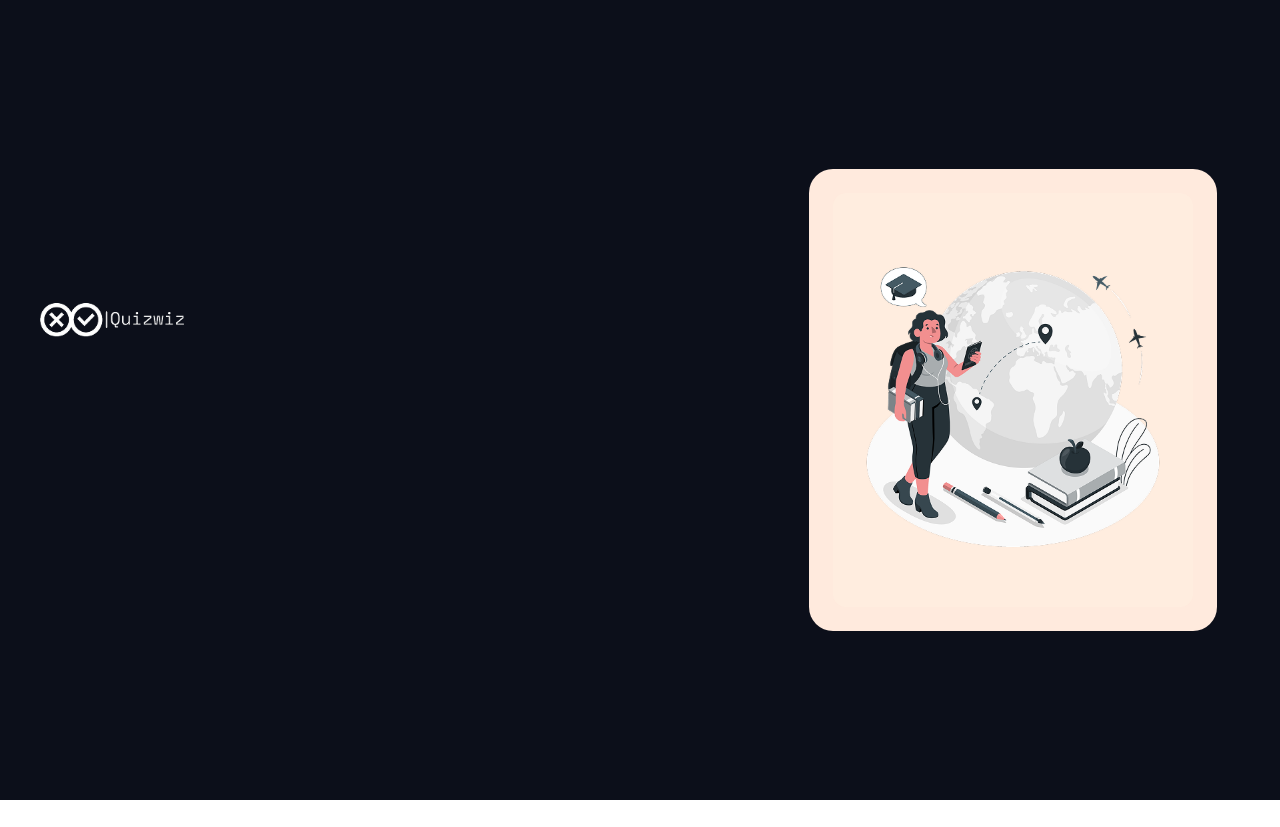
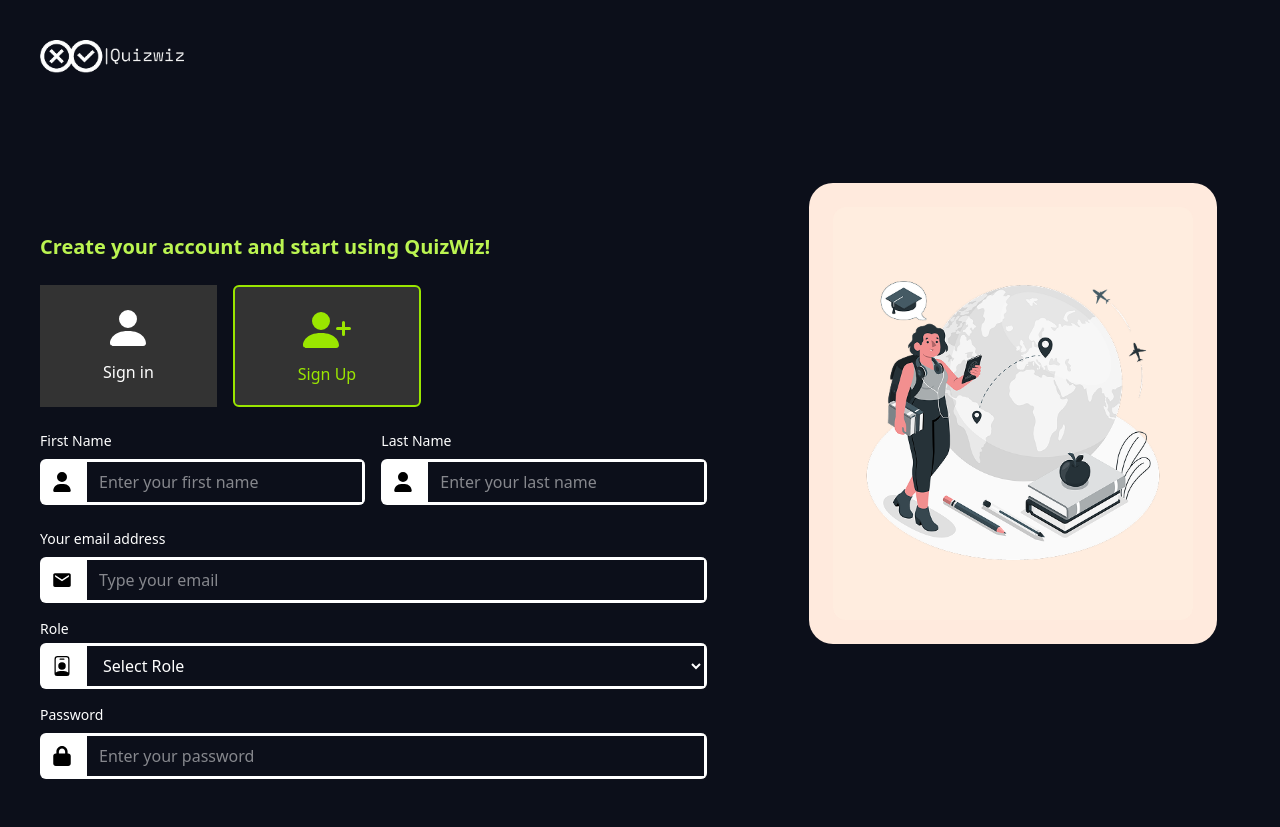
Before and after one commit to heba39920/Quiz-App, a React (Vite) app: page /Quiz-App/register in a window 1280 px wide. Before the commit the page ends 800 px from the top, so only its background shows below. Built offline with nearby package versions, Linux system fonts and the light colour scheme.

Commit message:
making a Register design and interface for data

```diff
--- a/src/interface/AuthInterface.tsx
+++ b/src/interface/AuthInterface.tsx
@@ -7,3 +7,12 @@ export interface ResetPasswordPayload {
   otp: string;
   password: string;
   confirmPassword?: string; }
+
+
+export interface RegisterPayload {
+  first_name :string;
+  last_name:string;
+  email:string;
+  password:string;
+  role:string;
+}
--- a/src/pages/Authentication/Register/Register.tsx
+++ b/src/pages/Authentication/Register/Register.tsx
@@ -1,10 +1,102 @@
+import InputField from "@/components/InputField";
+import { BsFillPersonFill, BsFillPersonPlusFill, BsPersonBadge } from "react-icons/bs"
+import { FaLock, FaUser } from "react-icons/fa6";
+import { IoMdCodeWorking, IoMdGitNetwork, IoMdMail } from "react-icons/io";
+import { useNavigate } from "react-router-dom"
 
 
 const Register = () => {
+
+
+  const navigate = useNavigate();
+
+
   return (
-    <div>
+    <>
+       <h2 className="text-xl text-lime-300 font-semibold mb-6">
+          Create your account and start using QuizWiz!
+        </h2>
 
-    </div>
+      <div className="flex gap-4 mb-6">
+        <button className="flex items-center flex-col gap-2 px-[63px] py-[19px]  bg-[#333333]"
+        onClick={()=> navigate("/login")}>
+          <BsFillPersonFill className="text-5xl" />
+          <p> Sign in</p>
+        </button>
+        <button className="flex items-center flex-col gap-2 px-[63px] py-[19px] bg-[#333333] border-2 border-lime-400 text-lime-400 rounded-md"
+        onClick={()=>navigate ("/register") }>
+          <BsFillPersonPlusFill className="text-5xl" />
+          <p>Sign Up</p>
+        </button>
+      </div>
+
+      <form className="space-y-4">
+
+            <div className="flex gap-4">
+              <div className="flex-1">
+                <label className="text-sm block mb-1">First Name</label>
+                <InputField
+                  icon={<FaUser />}
+                  placeholder="Enter your first name"
+                  // {...register("first_name", { required: true })}
+                />
+              </div>
+
+
+              <div className="flex-1">
+                <label className="text-sm block mb-1">Last Name</label>
+                <InputField
+                  icon={<FaUser />}
+                  placeholder="Enter your last name"
+                  // {...register("last_name", { required: true })}
+                />
+              </div>
+            </div>
+
+            <div>
+              <label className="text-sm block mb-1">Your email address</label>
+              <InputField
+                icon={<IoMdMail/>}
+                placeholder="Type your email"
+                type="email"
+              />
+            </div>
+
+
+          <div>
+            <label className="text-sm block mb-1">Role</label>
+            <div className="flex items-center bg-white rounded-md overflow-hidden">
+              <span className="px-3 text-black text-xl">
+                <BsPersonBadge />
+              </span>
+              <select
+                // {...register("role", { required: true })}
+                className="w-full px-3 py-2 bg-[#0c0f1a] border-3 border-white text-white outline-none"
+              >
+                <option value="">Select Role</option>
+                <option value="user">User</option>
+                <option value="admin">Admin</option>
+              </select>
+            </div>
+          </div>
+
+
+        <div>
+            <label className="text-sm block mb-1">Password</label>
+            <InputField
+              icon={<FaLock />}
+              type="password"
+              placeholder="Enter your password"
+              // {...register("password", { required: true })}
+            />
+          </div>
+
+
+      </form>
+
+
+
+    </>
   )
 }
 
```
